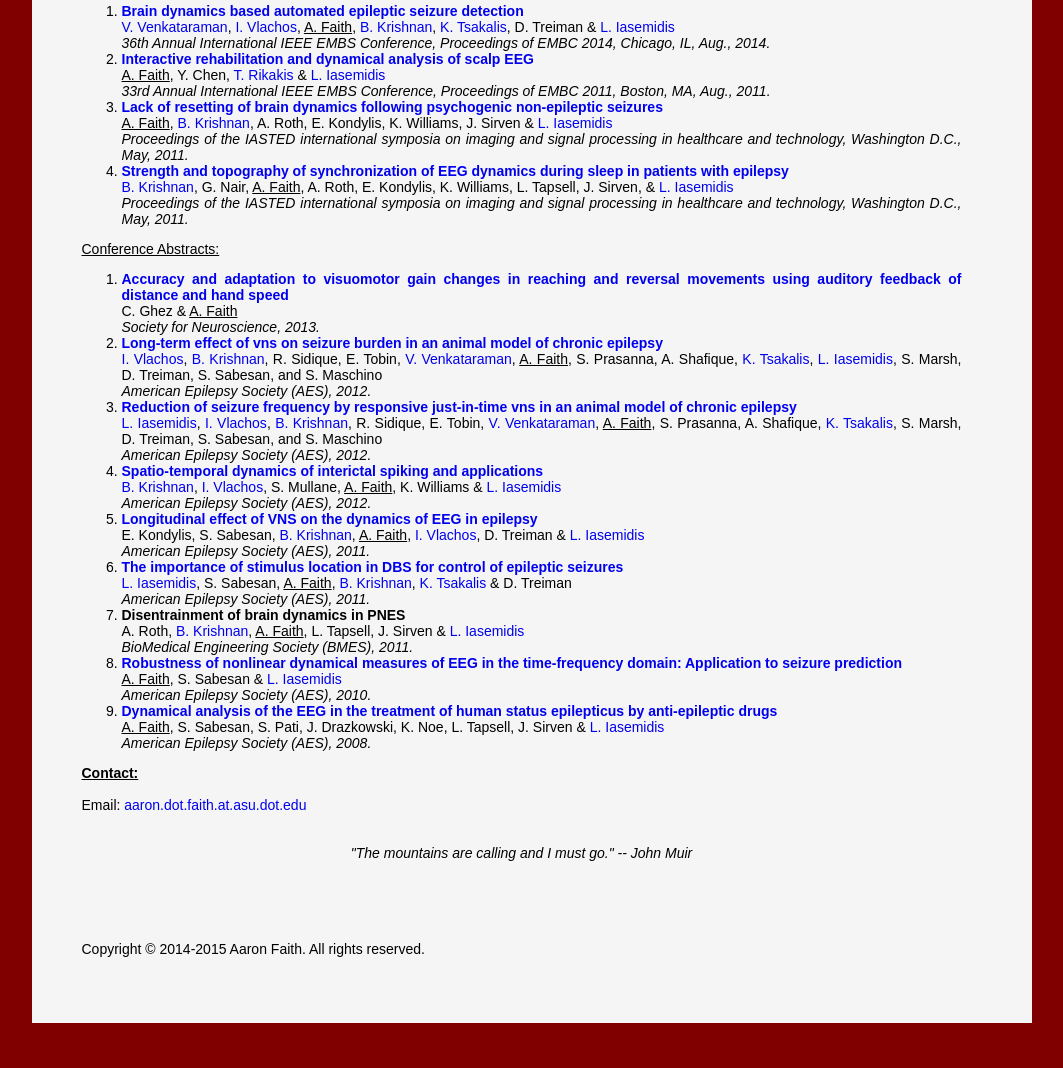
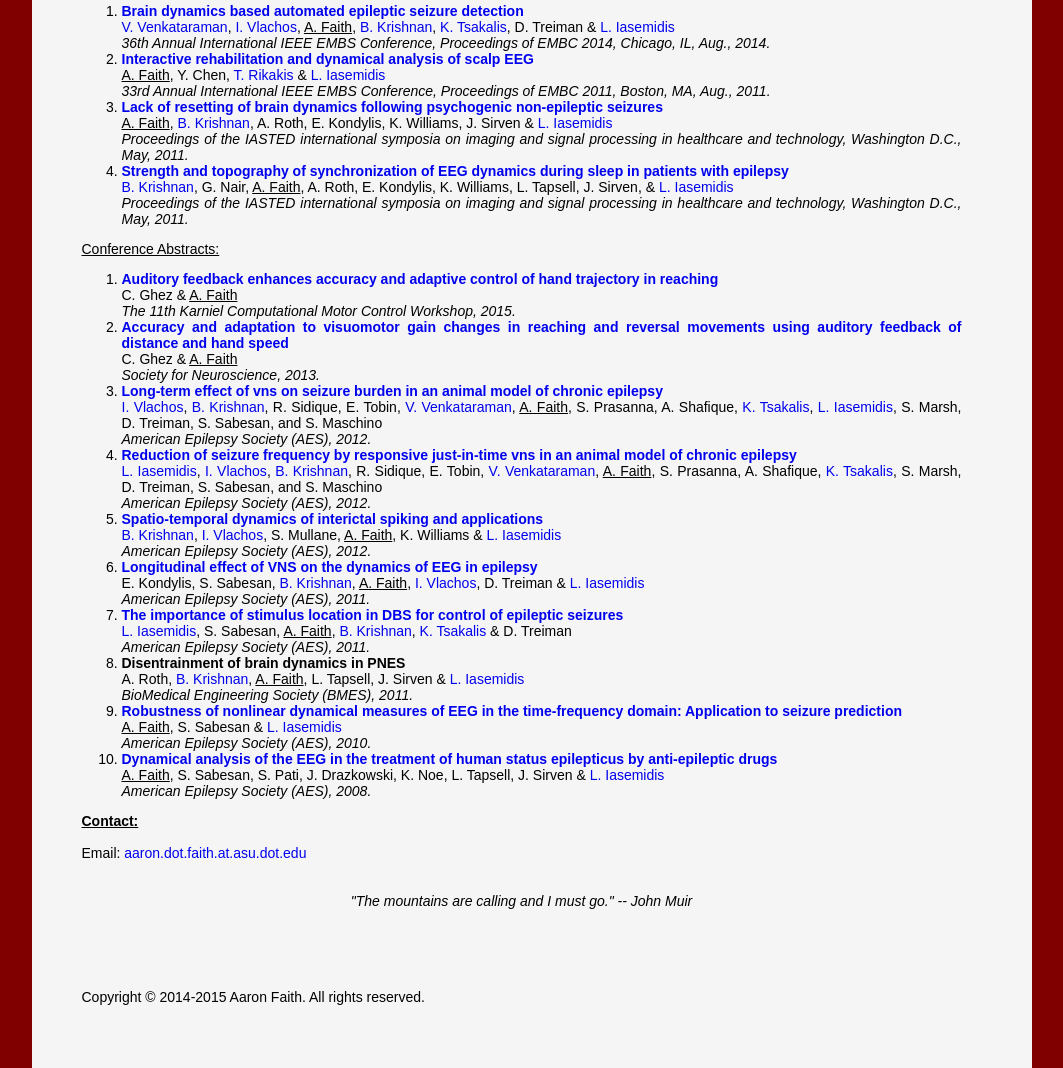
Before and after one commit to afaith87/afaith87.github.io, a plain HTML site: page All.html in a window 1280 px wide. Shown: the part 804-1872 px from the top of the page, without its empty margins (116-1179 px from the left). Before the commit the page ends 1850 px from the top, so only its background shows below. Drawn offline with Linux system fonts and the light colour scheme.

Commit message:
Update Publications

```diff
--- a/All.html
+++ b/All.html
@@ -92,6 +92,9 @@
 
 	<u>Conference Abstracts:</u>
 	<ol>
+	<li><strong><a href = "http://in.bgu.ac.il/en/engn/biomed/CMCW/Documents/CMCW%20book_2015.pdf">Auditory feedback enhances accuracy and adaptive control of hand trajectory in reaching</a></strong><br> C. Ghez & <u>A. Faith</u><br>
+	<i>The 11th Karniel Computational Motor Control Workshop, 2015.</i><br>
+	</li>
 	<li><strong><a href = "http://www.abstractsonline.com/Plan/ViewAbstract.aspx?sKey=583d1e56-a599-4af3-a373-b17fb2517cbb&cKey=82a97209-9b6b-4f98-8485-f6d7224b128b&mKey=8d2a5bec-4825-4cd6-9439-b42bb151d1cf">Accuracy and adaptation to visuomotor gain changes in reaching and reversal movements using auditory feedback of distance and hand speed</a></strong><br> C. Ghez & <u>A. Faith</u><br>
 	<i>Society for Neuroscience, 2013.</i><br>
 	</li>
```
Also changed, not shown: publications.html (+3 -0 lines).
